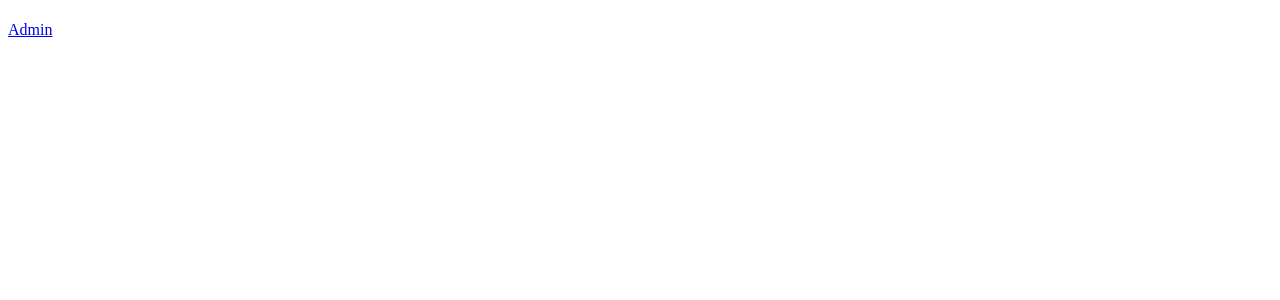
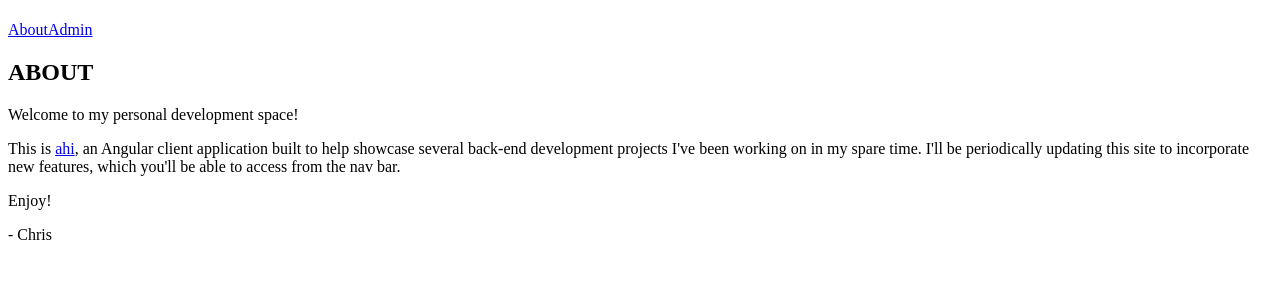
Before and after one commit to inamona/ahi, an Angular app: page /about in a window 1280 px wide. Before the commit this address led to /. Shown: the top 300 px of the page. Built offline with nearby package versions, Linux system fonts and the light colour scheme.

Commit message:
Adding simple AboutComponent with main nav-bar link

```diff
--- /dev/null
+++ b/src/app/about.component.css
@@ -0,0 +1,3 @@
+.signature {
+  font-family: cursive;
+}
--- /dev/null
+++ b/src/app/about.component.html
@@ -0,0 +1,13 @@
+<h2>ABOUT</h2>
+<p>
+  Welcome to my personal development space!
+</p>
+<p>
+  This is <a href="https://github.com/inamona/ahi/">ahi</a>, an Angular client application built to help showcase several back-end development projects I've been working on in my spare time. I'll be periodically updating this site to incorporate new features, which you'll be able to access from the nav bar.
+</p>
+<p>
+  Enjoy!
+</p>
+<p class="signature">
+  - Chris
+</p>
--- /dev/null
+++ b/src/app/about.component.ts
@@ -0,0 +1,9 @@
+import { Component } from '@angular/core';
+
+@Component({
+  templateUrl: './about.component.html',
+  styleUrls: [
+    './about.component.css'
+  ]
+})
+export class AboutComponent { }
--- a/src/app/app.component.html
+++ b/src/app/app.component.html
@@ -2,6 +2,7 @@
   {{title}}
 </h1>
 <nav>
+  <a routerLink="/about" routerLinkActive="active">About</a>
   <a routerLink="/admin" routerLinkActive="active">Admin</a>
 </nav>
 <router-outlet></router-outlet>
--- a/src/app/app.module.ts
+++ b/src/app/app.module.ts
@@ -3,6 +3,7 @@ import { NgModule }           from '@angular/core';
 import { FormsModule }        from '@angular/forms';
 
 import { AppComponent }       from './app.component';
+import { AboutComponent }     from './about.component';
 import { AppRouterModule }    from './app.router.module';
 
 import { AuthGuard }          from './services/auth-guard.service';
@@ -14,6 +15,7 @@ import { LoginRouterModule }  from './modules/login/login.router.module';
 @NgModule({
   declarations: [
     AppComponent,
+    AboutComponent,
     LoginComponent
   ],
   imports: [
--- a/src/app/app.router.module.ts
+++ b/src/app/app.router.module.ts
@@ -2,8 +2,10 @@ import { NgModule }             from '@angular/core';
 import { Routes, RouterModule } from '@angular/router';
 
 import { AppComponent }         from './app.component';
+import { AboutComponent }       from './about.component'
 
 const appRoutes: Routes = [
+  { path: 'about', component: AboutComponent },
   { path: '', redirectTo: '/', pathMatch: 'full' },
 ]
 
--- a/src/app/modules/admin/admin.component.html
+++ b/src/app/modules/admin/admin.component.html
@@ -1,4 +1,4 @@
-<h3>ADMIN</h3>
+<h2>ADMIN</h2>
 <nav>
   <a routerLink="./" routerLinkActive="active"
   [routerLinkActiveOptions]="{ exact: true }">Dashboard</a>
```
Also changed, not shown: src/app/auth.service.ts (deleted, +0 -21 lines), src/app/modules/login/login.module.ts (deleted).
